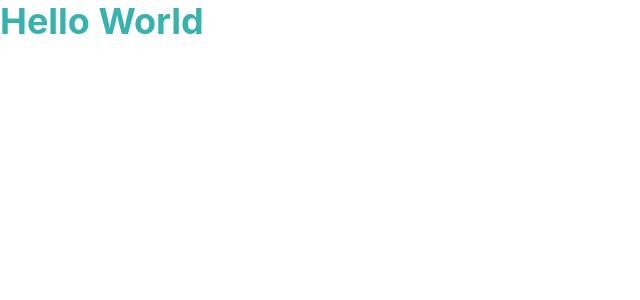
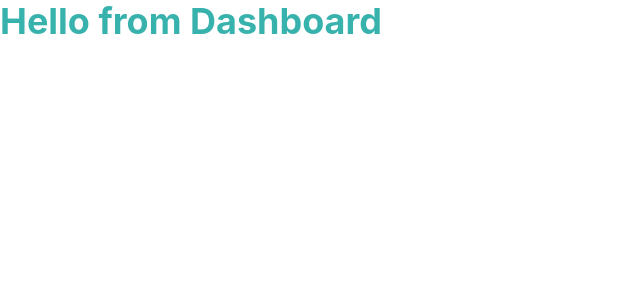
Before and after one commit to Bbek-Crestha/record-book, a React (Create React App) app in the folder client/: page / in a window 1280 px wide. Shown: the top 300 px of the page, without its empty margins (0-640 px from the left). Built offline with nearby package versions, Linux system fonts and the light colour scheme.

Commit message:
feat(client): create route for dashboard

```diff
--- a/client/src/App.js
+++ b/client/src/App.js
@@ -1,10 +1,14 @@
-import { Box, Heading } from "@chakra-ui/react";
+import { BrowserRouter, Routes, Route } from "react-router-dom";
+
+import Dashboard from "./pages/Dashboard";
 
 const App = () => {
 	return (
-		<Box>
-			<Heading color="primary">Hello World</Heading>
-		</Box>
+		<BrowserRouter>
+			<Routes>
+				<Route path="/" element={<Dashboard />} />
+			</Routes>
+		</BrowserRouter>
 	);
 };
 
--- /dev/null
+++ b/client/src/pages/Dashboard.js
@@ -0,0 +1,10 @@
+import { Box, Heading } from "@chakra-ui/react";
+const Dashboard = () => {
+	return (
+		<Box>
+			<Heading color="primary">Hello from Dashboard</Heading>
+		</Box>
+	);
+};
+
+export default Dashboard;
```
